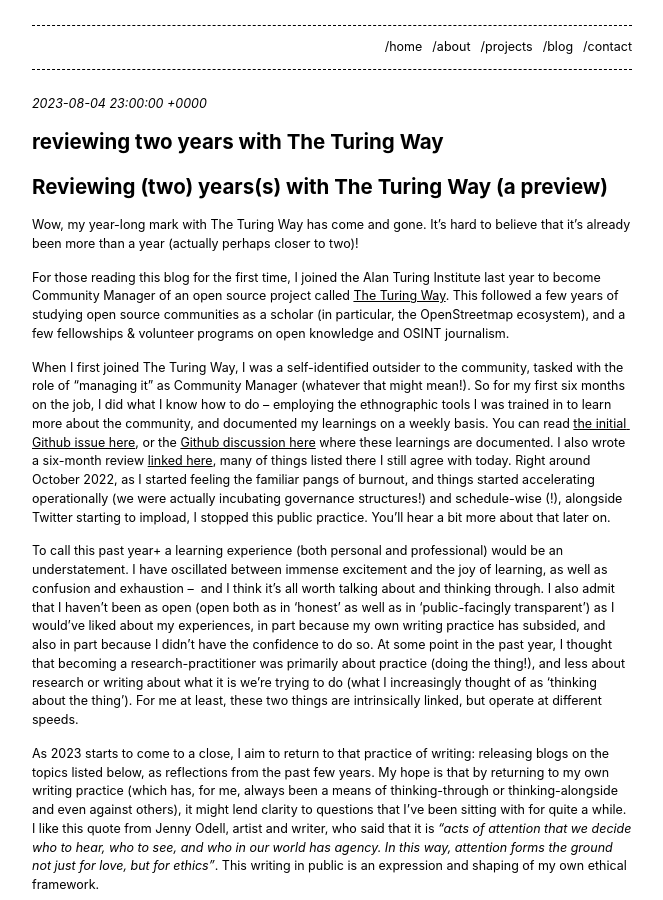
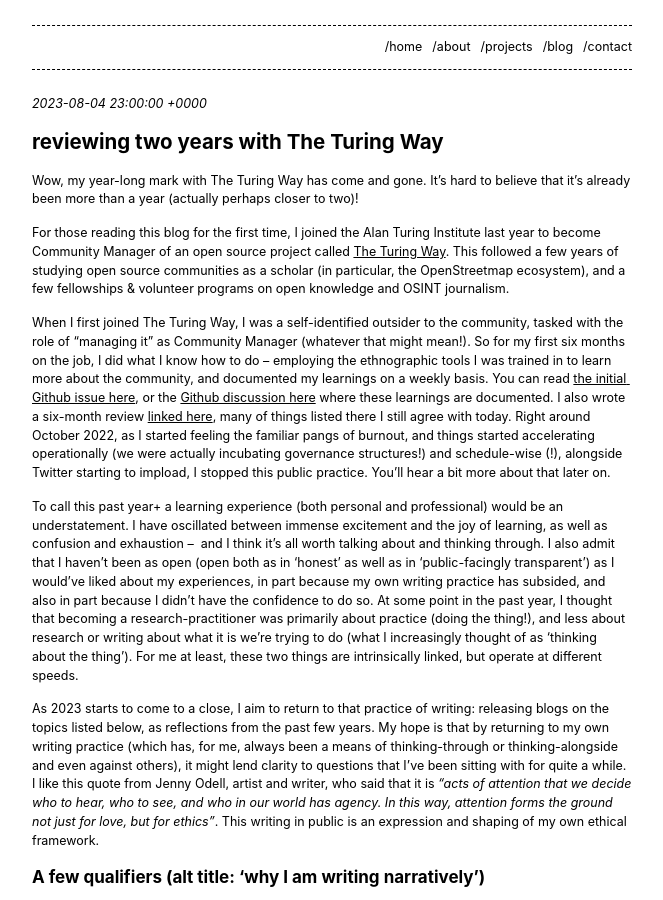
Before and after one commit to riggraz/no-style-please, a Jekyll site: the page built from _posts/2023-08-04-two-years-ttw.md, in a window 1280 px wide and 900 px high. Shown: the whole window, without its empty margins (308-971 px from the left). Built offline with Jekyll 4.4.1, drawn with Linux system fonts in a browser that asks for light colours.

Commit message:
remove extra title

```diff
--- a/_posts/2023-08-04-two-years-ttw.md
+++ b/_posts/2023-08-04-two-years-ttw.md
@@ -5,7 +5,6 @@
 category: blog
 
 ---
-# Reviewing (two) years(s) with The Turing Way (a preview)
 
 Wow, my year-long mark with The Turing Way has come and gone. It's hard to believe that it's already been more than a year (actually perhaps closer to two)!
 
```
